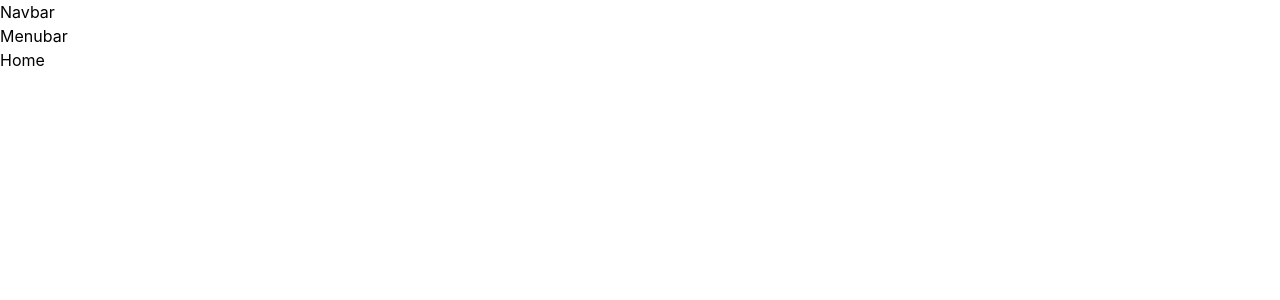
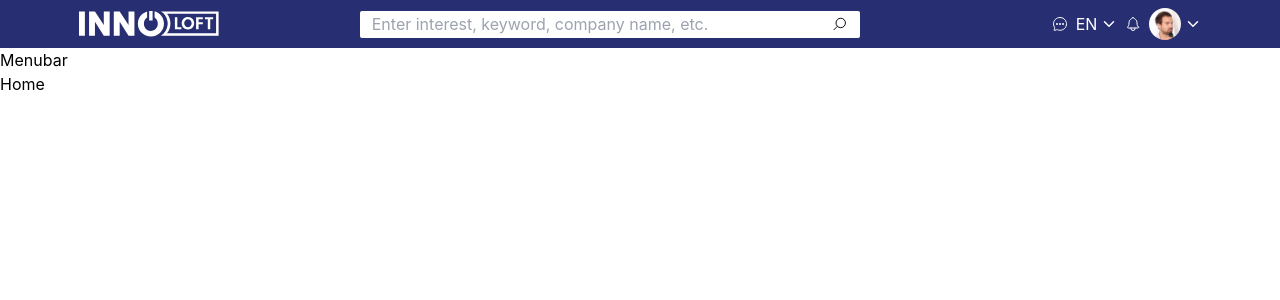
Before and after one commit to Fombi-Favour/innoloft-application-test, a React (Create React App) app: page / in a window 1280 px wide. Shown: the top 300 px of the page. Built offline with nearby package versions, Linux system fonts and the light colour scheme.

Commit message:
Update Navbar.jsx

```diff
--- a/src/components/Navbar.jsx
+++ b/src/components/Navbar.jsx
@@ -1,9 +1,36 @@
-import React from 'react'
+import React from "react";
+import { IoChevronDown, IoNotificationsOutline, IoSearchOutline, IoChatbubbleEllipsesOutline } from 'react-icons/io5'
+import Logo from "../assets/logo.svg";
+import Profile from '../assets/profil 1.png';
 
 const Navbar = () => {
   return (
-    <div>Navbar</div>
-  )
-}
+    <nav className="bg-[#272E71] p-3 px-5 md:p-2 md:px-2 flex md:justify-around">
+      <img src={Logo} alt="logo" />
+      <div className='hidden md:flex md:items-center gap-20 lg:gap-48'>
+        <div className="w-[380px] lg:w-[500px] h-[27px] rounded-sm bg-white flex items-center gap-1 px-3">
+          <input
+            type="text"
+            placeholder="Enter interest, keyword, company name, etc."
+            className="w-full outline-none"
+          />
+          <IoSearchOutline className='rotate-90' />
+        </div>
+        <div className="flex items-center gap-2">
+          <IoChatbubbleEllipsesOutline color="#fff" />
+          <div className='bg-transparent text-white flex items-center gap-1'>
+            <span>EN</span>
+            <IoChevronDown />
+          </div>
+          <IoNotificationsOutline color="#fff" />
+          <div className='flex items-center gap-1'>
+            <img src={Profile} alt="profile-pic" className='w-8 rounded-full' />
+            <IoChevronDown color="#fff" />
+          </div>
+        </div>
+      </div>
+    </nav>
+  );
+};
 
-export default Navbar
+export default Navbar;
```
